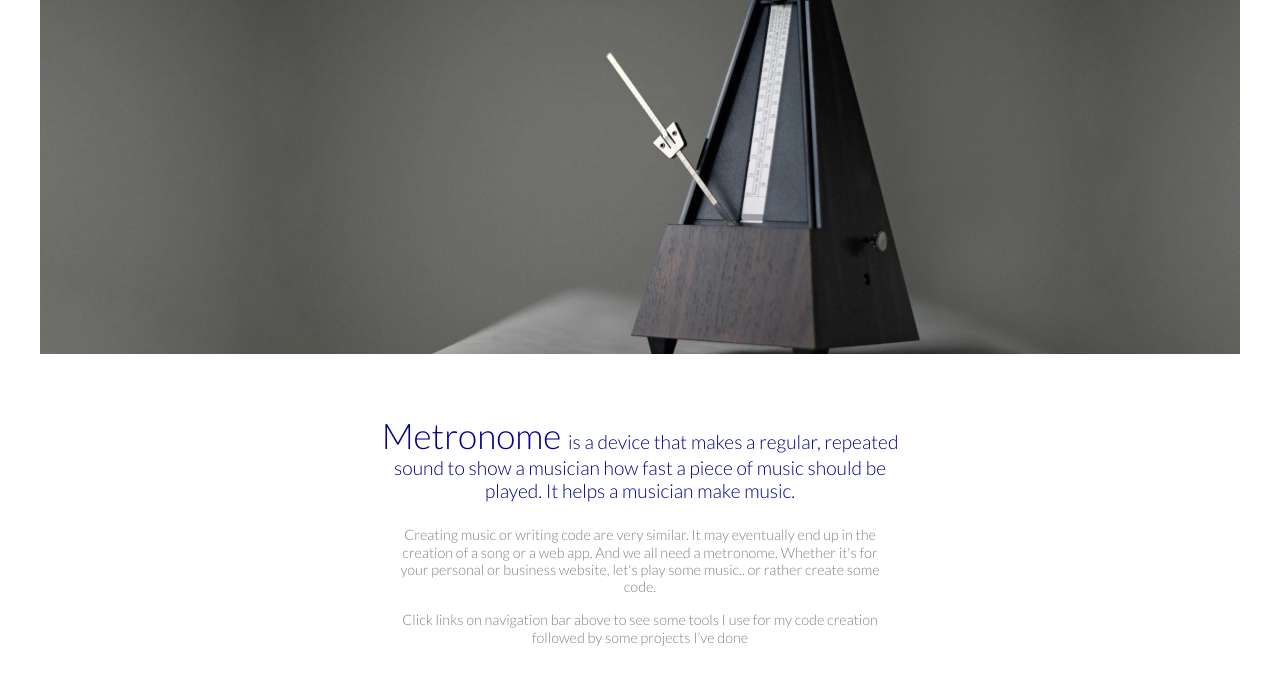
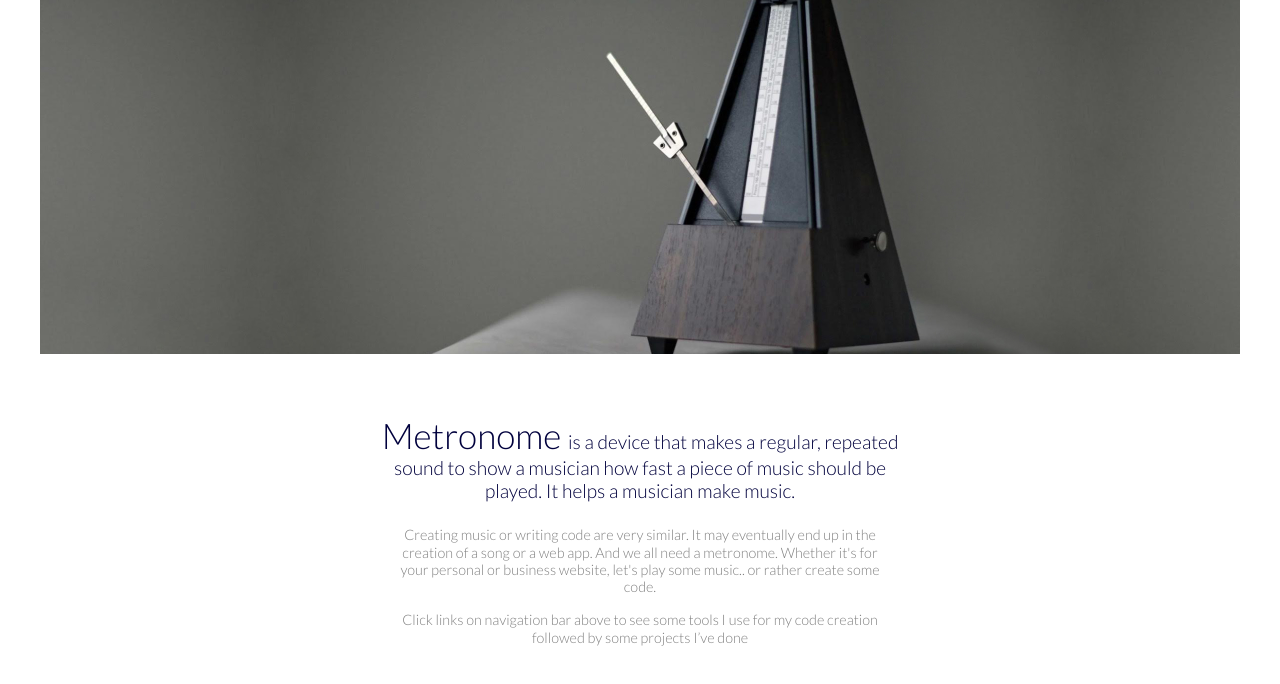
Before and after one commit to alimbolar/metronome.alimbolar.com, a website built with webpack: page src/template.html in a window 1280 px wide. Shown: the part 86-770 px from the top of the page. Built offline with nearby package versions, Linux system fonts and the light colour scheme.

Commit message:
added the right colours

```diff
--- a/src/scss/base/_base.scss
+++ b/src/scss/base/_base.scss
@@ -2,8 +2,8 @@
 
 :root {
   --header-height-mobile: 5rem;
-  --orange: orange;
-  --blue: darkblue;
+  --orange: hsl(36, 100%, 60%);
+  --blue: hsl(240, 100%, 12%);
 }
 
 html {
@@ -19,7 +19,6 @@ html {
   padding: 0;
   margin: 0;
   box-sizing: inherit;
-
 }
 
 img {
```
